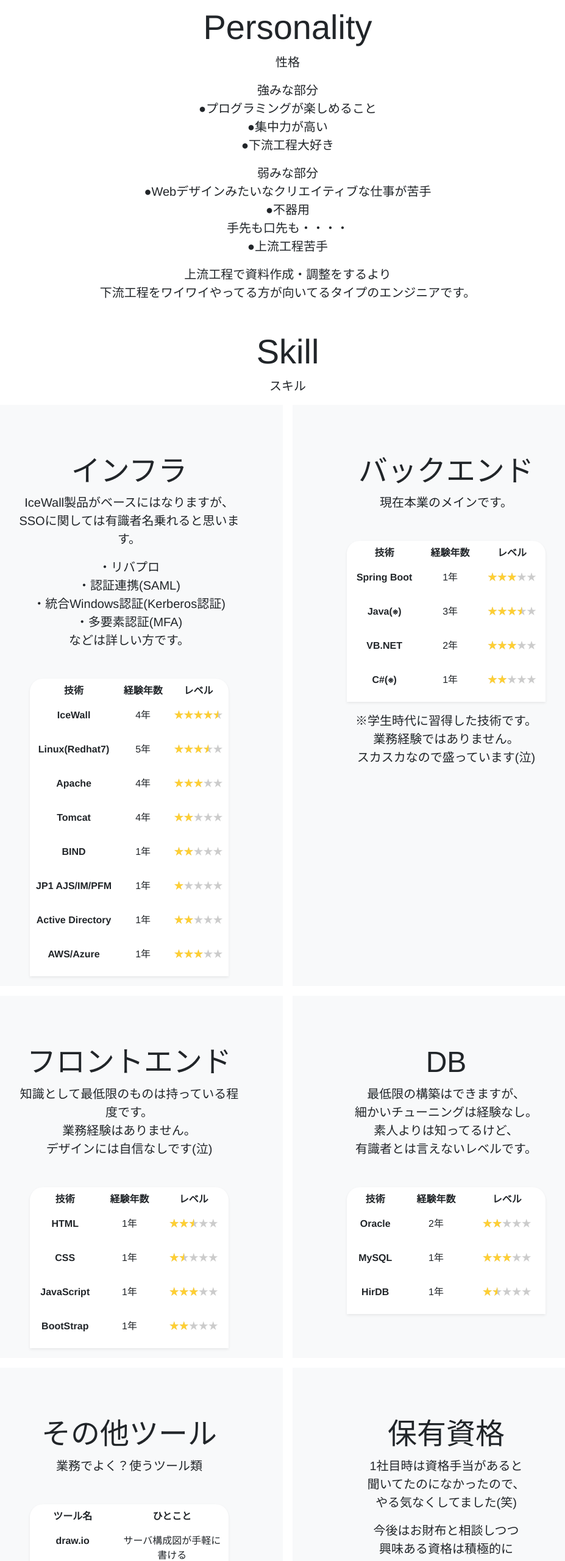
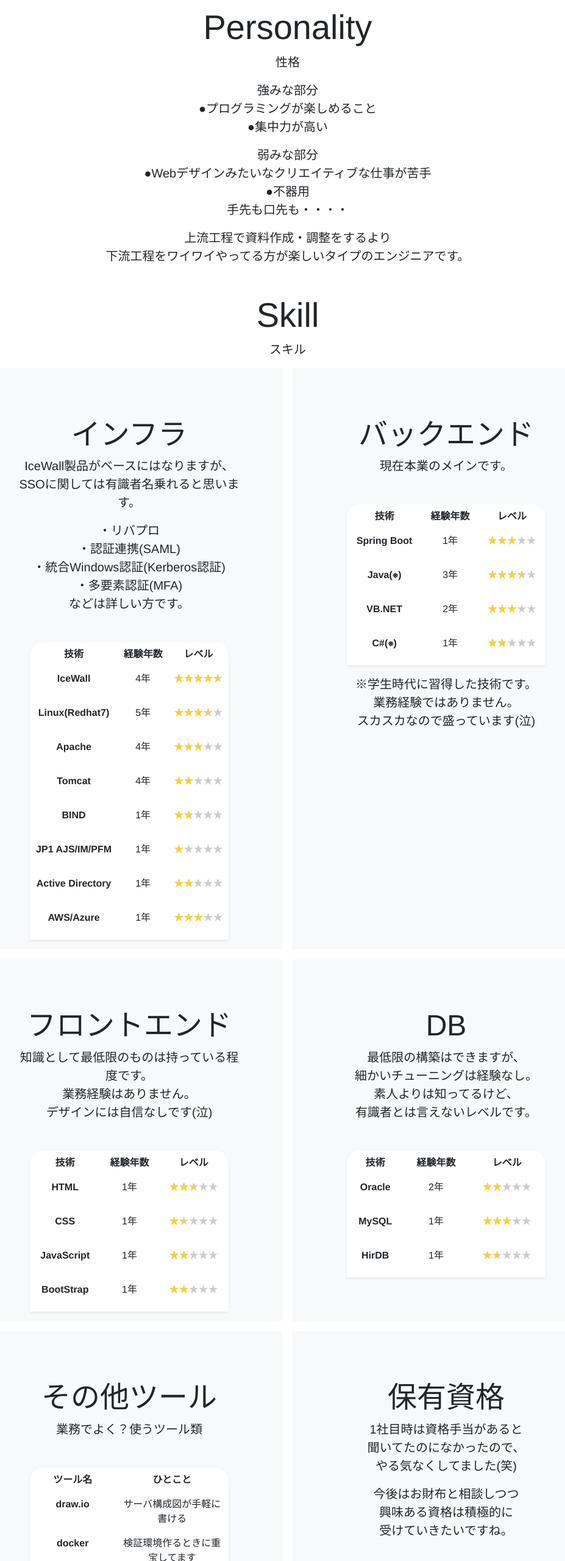
Before and after one commit to KAZU-NYAN222/kazu-nyan222.github.io, a plain HTML site: page index.html in a window 1280 px wide. Shown: the part 1040-3600 px from the top of the page at 61% size, without its empty margins (168-1095 px from the left). Drawn offline with nearby package versions, Linux system fonts and the light colour scheme.

Commit message:
微修正

```diff
--- a/index.html
+++ b/index.html
@@ -87,18 +87,16 @@
                     強みな部分<br>
                     ●プログラミングが楽しめること<br>
                     ●集中力が高い<br>
-                    ●下流工程大好き
                 </p>
                 <p class="lead fw-normal">
                     弱みな部分<br>
                     ●Webデザインみたいな<br class="d-lg-none">クリエイティブな仕事が苦手<br>
                     ●不器用<br>
                     手先も口先も・・・・<br>
-                    ●上流工程苦手
                 </p>
                 <p class="lead fw-normal">
                     上流工程で資料作成・調整をするより<br>
-                    下流工程をワイワイやってる方が<br class="d-lg-none">向いてるタイプのエンジニアです。
+                    下流工程をワイワイやってる方が<br class="d-lg-none">楽しいタイプのエンジニアです。
                 </p>
             </div>
 
@@ -275,7 +273,7 @@
                                         <th scope="row">JavaScript</th>
                                         <td>1年</td>
                                         <td>
-                                            <p><span class="rating" data-rate="3"></span></p>
+                                            <p><span class="rating" data-rate="2"></span></p>
                                         </td>
                                     </tr>
                                     <tr>
@@ -502,12 +500,12 @@
             </h2>
             <p class="lead">問い合わせ先</p>
             <p>副業・兼業が完全自由な会社に転職しました。<br>
-                そのため、スキルアップに繋がるかつ<br>
+                そのため、スキルアップに繋がりかつ<br>
                 お役に立てそうな副業を探しています。
             </p>
             <p>
                 週15時間程度(平日夜・土日)にご協力できることがあれば是非したいです！<br>
-                インフラ・バックエンドの経験者なので<br>
+                インフラ・アプリ開発の経験者なので<br>
                 少なからず力になれると思います。<br>
                 ツイッターDMお待ちしております。
             </p>
```
